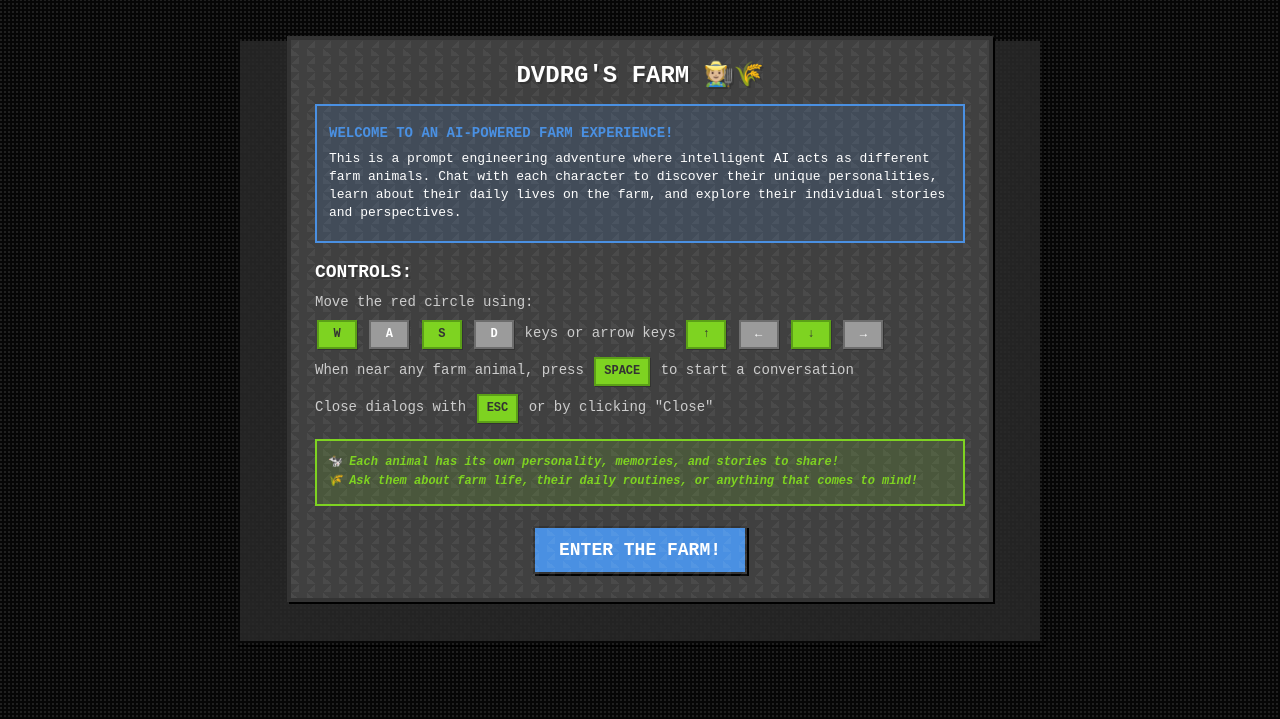
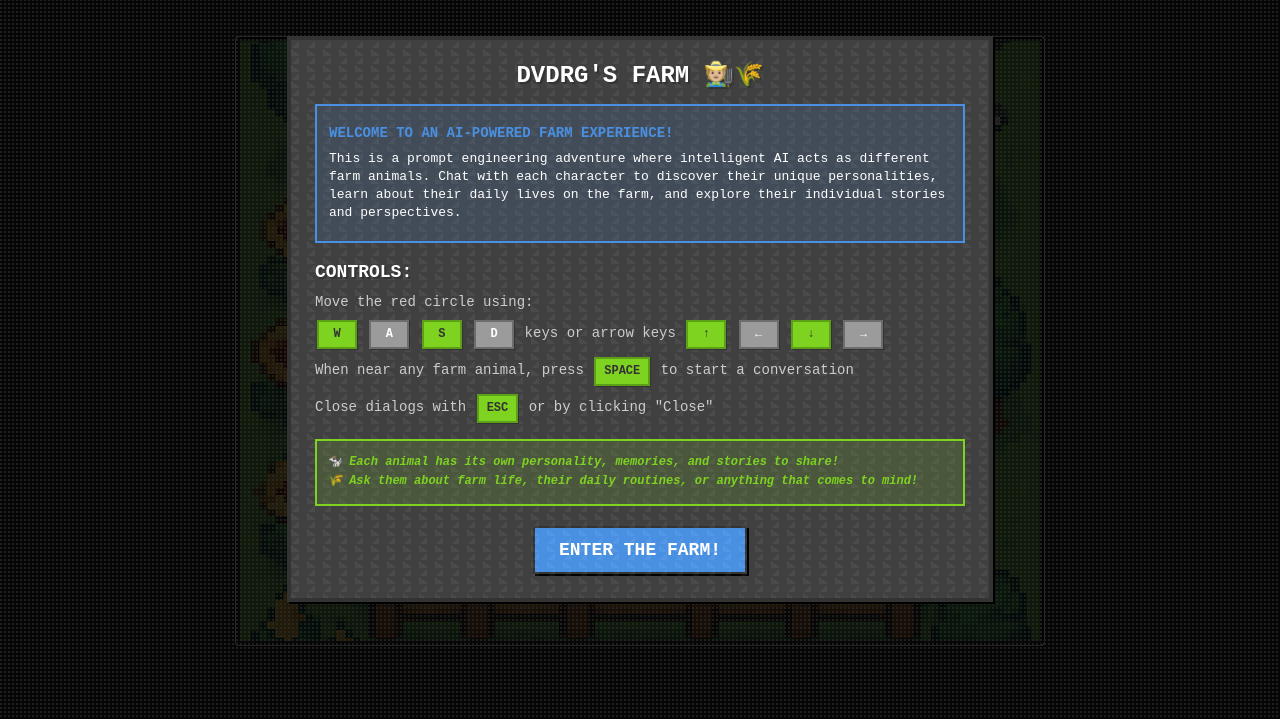
Before and after one commit to theripnono/game-interactive-cv, a website: page public/index.html in a window 1280 px wide. Shown: the part 81-800 px from the top of the page. Drawn offline with Linux system fonts and the light colour scheme.

Commit message:
refactor: change js file circles by characters

```diff
--- a/public/index.html
+++ b/public/index.html
@@ -88,7 +88,7 @@
     <!-- Scripts modulares -->
     <script src="js/config.js"></script>
     <script src="js/gameState.js"></script>
-    <script src="js/circles.js"></script>
+    <script src="js/characters.js"></script>
     <script src="js/physics.js"></script>
     <script src="js/input.js"></script>
     <script src="js/chat.js"></script>
```
